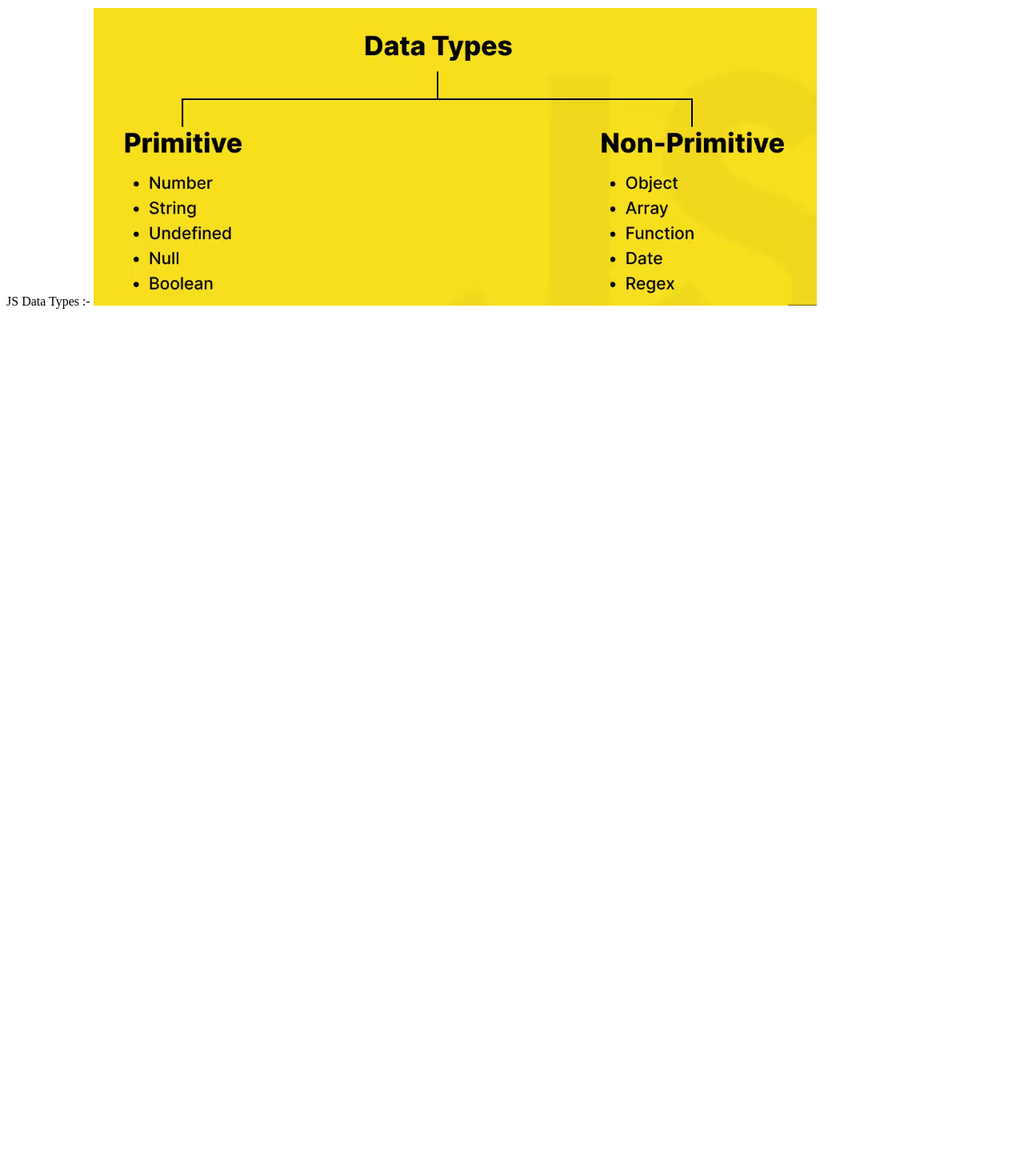
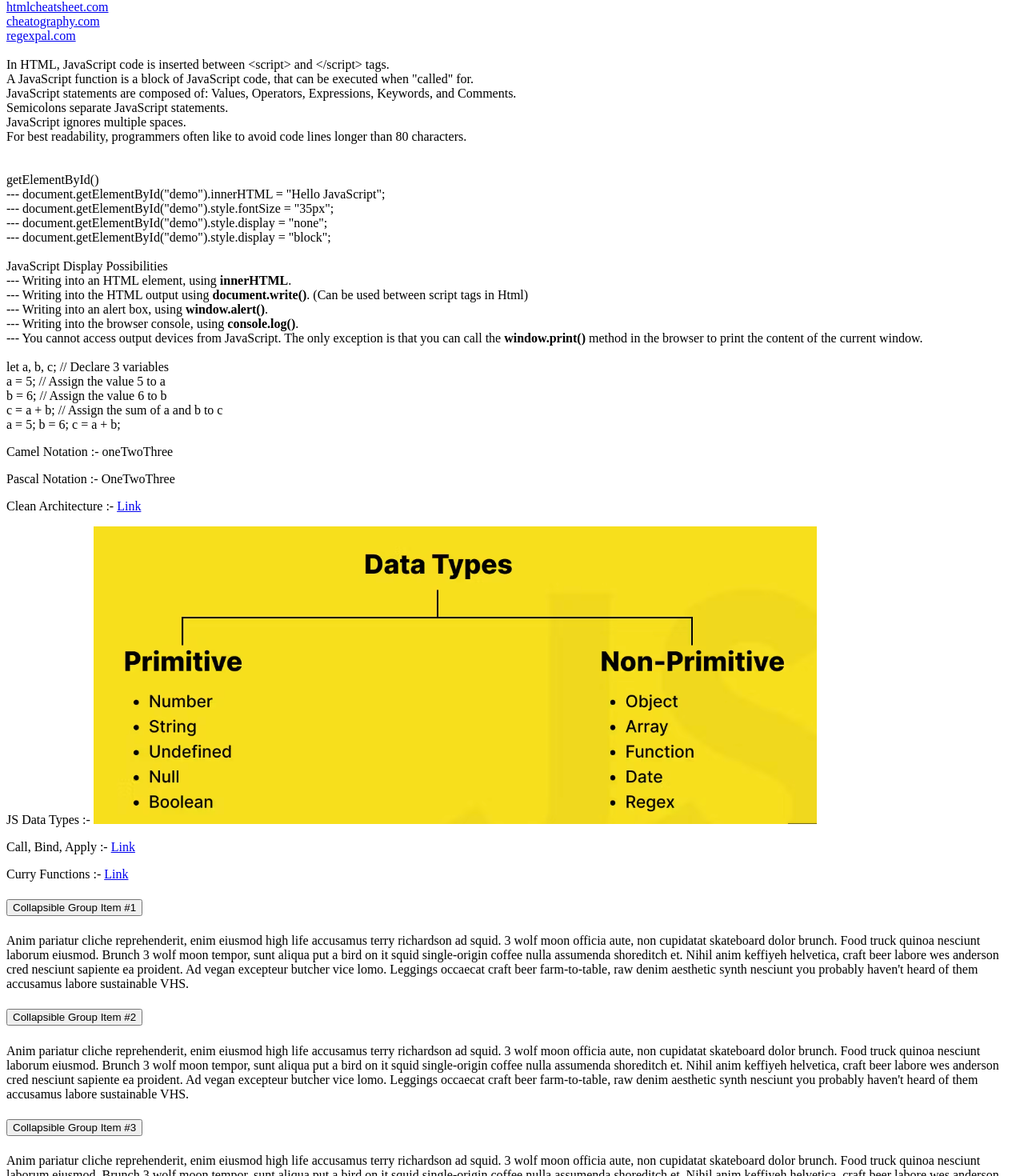
Before and after one commit to akhiljohnson2000/navi, a Vue app: page /docs/js in a window 1280 px wide. Shown: the part 279-1749 px from the top of the page at 80% size. Before the commit the page ends 800 px from the top, so only its background shows below. Built offline with nearby package versions, Linux system fonts and the light colour scheme.

Commit message:
Added more JS docs

```diff
--- a/package.json
+++ b/package.json
@@ -19,7 +19,9 @@
     "@vue/cli-plugin-eslint": "~5.0.0",
     "@vue/cli-service": "~5.0.0",
     "eslint": "^7.32.0",
-    "eslint-plugin-vue": "^8.0.3"
+    "eslint-plugin-vue": "^8.0.3",
+    "node-sass": "^9.0.0",
+    "sass-loader": "^16.0.4"
   },
   "eslintConfig": {
     "root": true,
--- a/public/index.html
+++ b/public/index.html
@@ -1,5 +1,5 @@
 <!DOCTYPE html>
-<html lang="">
+<html lang="en">
   <head>
     <meta charset="utf-8">
     <meta http-equiv="X-UA-Compatible" content="IE=edge">
--- a/src/App.vue
+++ b/src/App.vue
@@ -13,9 +13,9 @@ export default {
 <template>
   <p>
     <router-link to="/docs">Docs</router-link> |
-    <router-link to="/workout">Workouts</router-link>
-
-    <br />
+    <router-link to="/workout">Workouts</router-link> |
+    <router-link to="/cool-works">SomeCoolWorks</router-link>
+    <br/>
   </p>
   <router-view></router-view>
 </template>
--- a/src/components/CodingDocs.vue
+++ b/src/components/CodingDocs.vue
@@ -1,6 +1,8 @@
 <template>
   <p>
     <router-link to="/docs/html">Html</router-link> |
+    <router-link to="/docs/css">CSS</router-link> |
+    <router-link to="/docs/es6">ES6</router-link> |
     <router-link to="/docs/js">Js</router-link>
     <br />
   </p>
--- /dev/null
+++ b/src/components/JobSearch.vue
@@ -0,0 +1,4 @@
+<template>
+    <a href="https://vanhack.com/">Vanhack</a> | <br>
+    <a href="https://bayone.techscore.ai/">Bayone</a> | <br>
+</template>
--- /dev/null
+++ b/src/components/SomeCoolWorks.vue
@@ -0,0 +1,3 @@
+<template>
+    <a href="https://wes.dev/">wes.dev</a>
+</template>
--- /dev/null
+++ b/src/components/coding_docs/CssNotes.vue
@@ -0,0 +1,6 @@
+<template>
+
+    <h2>CSS</h2>
+    <p>@Property :- <a href="https://www.youtube.com/watch?v=sd34qnxSeoU">Link</a></p>
+
+</template>
--- /dev/null
+++ b/src/components/coding_docs/ES6Notes.vue
@@ -0,0 +1,3 @@
+<template>
+    ES6
+</template>
--- a/src/components/coding_docs/JsNotes.vue
+++ b/src/components/coding_docs/JsNotes.vue
@@ -1,12 +1,108 @@
 <template>
   <h2>JS</h2>
+  JavaScript was invented by Brendan Eich in 1995, and became an ECMA standard in 1997. <br>
+  ECMA-262 is the official name of the standard. ECMAScript is the official name of the language. <br><br>
+
+  The Original JavaScript ES1 ES2 ES3 (1997-1999) <br>
+  The First Main Revision ES5 (2009) <br>
+  The Second Revision ES6 (2015) <br>
+  The Yearly Additions (2016, 2017 ... 2021, 2022)<br><br>
 
   <a href="https://htmlcheatsheet.com/">htmlcheatsheet.com</a> <br>
+  <a href="https://cheatography.com/davechild/cheat-sheets/javascript/pdf/?last=1462956370">cheatography.com</a> <br>
   <a href=" https://www.regexpal.com/">regexpal.com</a>
 
-  <br>
+  <br><br>
+
+  In HTML, JavaScript code is inserted between {{'<script>'}} and {{'</script>'}} tags. <br>
+  A JavaScript function is a block of JavaScript code, that can be executed when "called" for. <br>
+  JavaScript statements are composed of: Values, Operators, Expressions, Keywords, and Comments. <br>
+  Semicolons separate JavaScript statements.<br>
+  JavaScript ignores multiple spaces. <br>
+  For best readability, programmers often like to avoid code lines longer than 80 characters. <br>
+
+
+  <br><br>
+
+
+  getElementById() <br>
+    --- document.getElementById("demo").innerHTML = "Hello JavaScript"; <br>
+    --- document.getElementById("demo").style.fontSize = "35px"; <br>
+    --- document.getElementById("demo").style.display = "none"; <br>
+    --- document.getElementById("demo").style.display = "block"; <br><br>
+
+
+    JavaScript Display Possibilities <br>
+    --- Writing into an HTML element, using <b>innerHTML</b>.<br>
+    --- Writing into the HTML output using <b>document.write()</b>. (Can be used between script tags in Html) <br>
+    --- Writing into an alert box, using <b>window.alert()</b>. <br>
+    --- Writing into the browser console, using <b>console.log()</b>. <br>
+
+    --- You cannot access output devices from JavaScript. The only exception is that you can call the <b>window.print()</b> method in the browser to print the content of the current window.
+
+    <br><br>
+    let a, b, c;  // Declare 3 variables <br>
+a = 5;        // Assign the value 5 to a <br>
+b = 6;        // Assign the value 6 to b <br>
+c = a + b;    // Assign the sum of a and b to c <br>
+
+a = 5; b = 6; c = a + b; <br>
+
+
+
   <p>Camel Notation :- oneTwoThree</p>
   <p>Pascal Notation :- OneTwoThree</p>
   <p>Clean Architecture :- <a href="https://www.techtarget.com/whatis/definition/clean-architecture">Link</a> </p>
   <p>JS Data Types :- <img src="../../assets/js_data_types.png"></p>
+  <p>Call, Bind, Apply :- <a href="https://www.geeksforgeeks.org/explain-call-apply-and-bind-methods-in-javascript/">Link</a> </p>
+  <p>Curry Functions :- <a href="https://www.slideshare.net/slideshow/higherorder-functions/27802353#2">Link</a></p>
+
+
+
+  <div id="accordion">
+  <div class="card">
+    <div class="card-header" id="headingOne">
+      <h5 class="mb-0">
+        <button class="btn btn-link" data-toggle="collapse" data-target="#collapseOne" aria-expanded="true" aria-controls="collapseOne">
+          Collapsible Group Item #1
+        </button>
+      </h5>
+    </div>
+
+    <div id="collapseOne" class="collapse show" aria-labelledby="headingOne" data-parent="#accordion">
+      <div class="card-body">
+        Anim pariatur cliche reprehenderit, enim eiusmod high life accusamus terry richardson ad squid. 3 wolf moon officia aute, non cupidatat skateboard dolor brunch. Food truck quinoa nesciunt laborum eiusmod. Brunch 3 wolf moon tempor, sunt aliqua put a bird on it squid single-origin coffee nulla assumenda shoreditch et. Nihil anim keffiyeh helvetica, craft beer labore wes anderson cred nesciunt sapiente ea proident. Ad vegan excepteur butcher vice lomo. Leggings occaecat craft beer farm-to-table, raw denim aesthetic synth nesciunt you probably haven't heard of them accusamus labore sustainable VHS.
+      </div>
+    </div>
+  </div>
+  <div class="card">
+    <div class="card-header" id="headingTwo">
+      <h5 class="mb-0">
+        <button class="btn btn-link collapsed" data-toggle="collapse" data-target="#collapseTwo" aria-expanded="false" aria-controls="collapseTwo">
+          Collapsible Group Item #2
+        </button>
+      </h5>
+    </div>
+    <div id="collapseTwo" class="collapse" aria-labelledby="headingTwo" data-parent="#accordion">
+      <div class="card-body">
+        Anim pariatur cliche reprehenderit, enim eiusmod high life accusamus terry richardson ad squid. 3 wolf moon officia aute, non cupidatat skateboard dolor brunch. Food truck quinoa nesciunt laborum eiusmod. Brunch 3 wolf moon tempor, sunt aliqua put a bird on it squid single-origin coffee nulla assumenda shoreditch et. Nihil anim keffiyeh helvetica, craft beer labore wes anderson cred nesciunt sapiente ea proident. Ad vegan excepteur butcher vice lomo. Leggings occaecat craft beer farm-to-table, raw denim aesthetic synth nesciunt you probably haven't heard of them accusamus labore sustainable VHS.
+      </div>
+    </div>
+  </div>
+  <div class="card">
+    <div class="card-header" id="headingThree">
+      <h5 class="mb-0">
+        <button class="btn btn-link collapsed" data-toggle="collapse" data-target="#collapseThree" aria-expanded="false" aria-controls="collapseThree">
+          Collapsible Group Item #3
+        </button>
+      </h5>
+    </div>
+    <div id="collapseThree" class="collapse" aria-labelledby="headingThree" data-parent="#accordion">
+      <div class="card-body">
+        Anim pariatur cliche reprehenderit, enim eiusmod high life accusamus terry richardson ad squid. 3 wolf moon officia aute, non cupidatat skateboard dolor brunch. Food truck quinoa nesciunt laborum eiusmod. Brunch 3 wolf moon tempor, sunt aliqua put a bird on it squid single-origin coffee nulla assumenda shoreditch et. Nihil anim keffiyeh helvetica, craft beer labore wes anderson cred nesciunt sapiente ea proident. Ad vegan excepteur butcher vice lomo. Leggings occaecat craft beer farm-to-table, raw denim aesthetic synth nesciunt you probably haven't heard of them accusamus labore sustainable VHS.
+      </div>
+    </div>
+  </div>
+</div>
+
 </template>
```
Also changed, not shown: src/router/router.js (+9 -0 lines), 1 other file (tests, documents, lock files or other folders).
